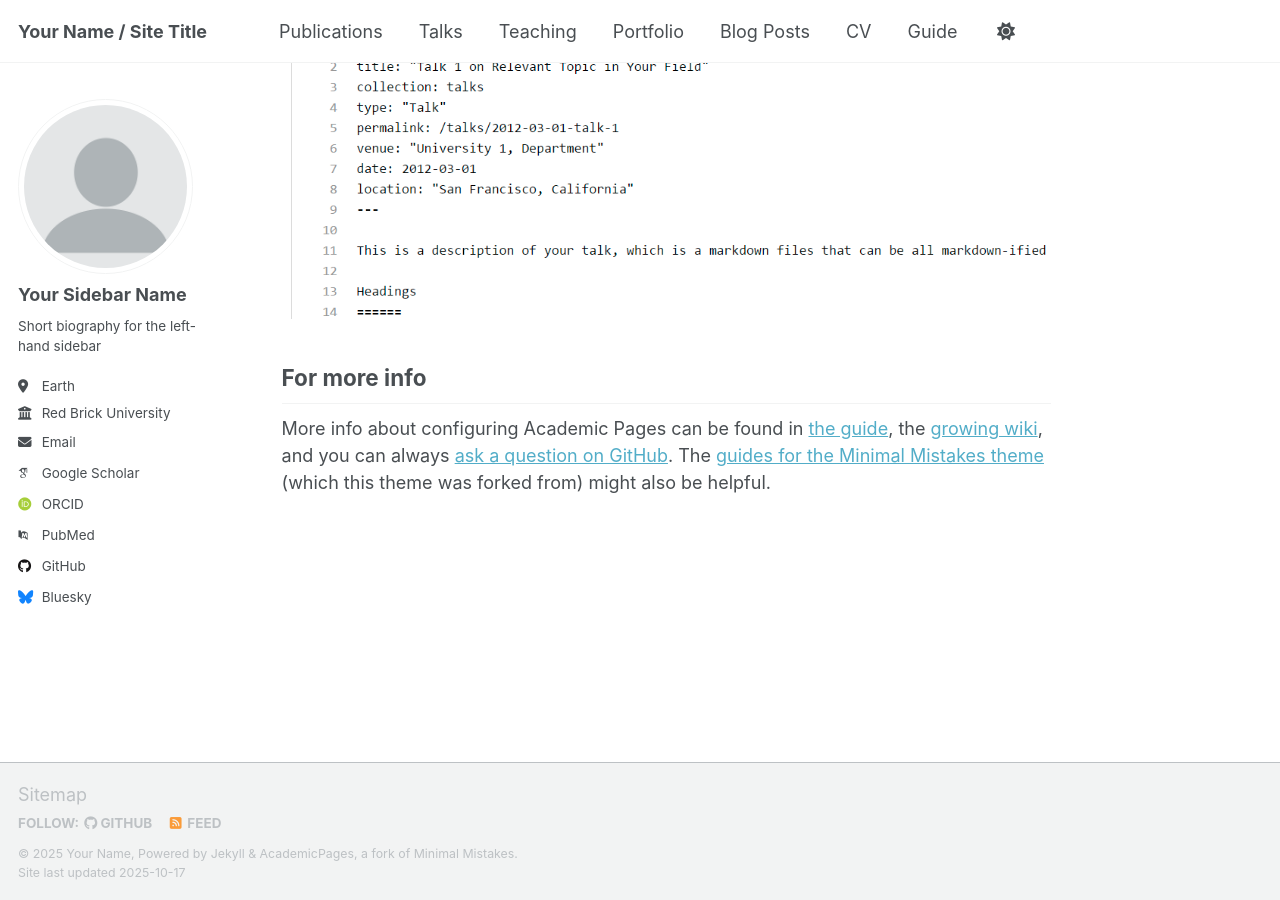
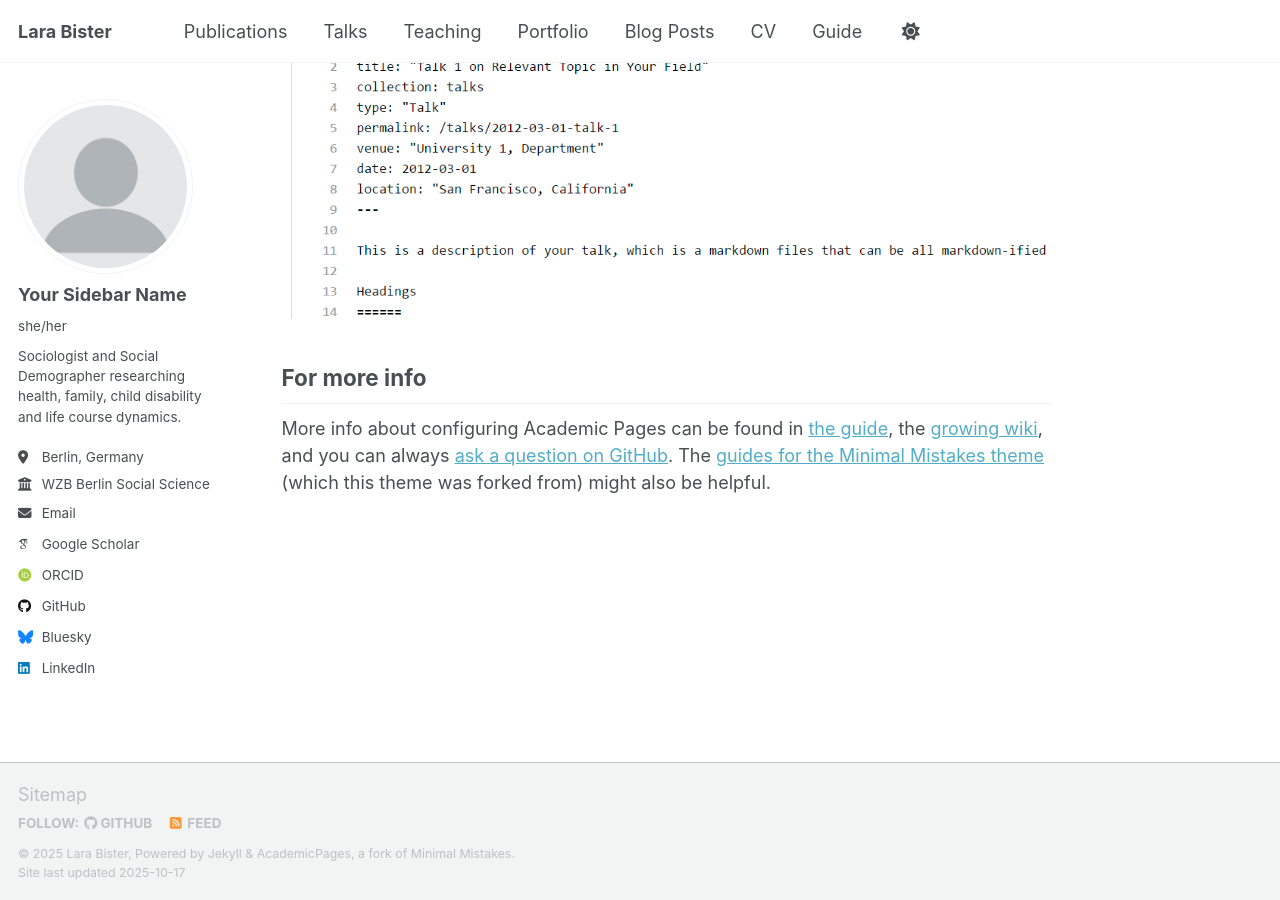
Before and after one commit to lara-bister/lara-bister.github.io, a Jekyll site: the page built from _pages/about.md, in a window 1280 px wide and 900 px high, scrolled down 2880 px. Built offline with Jekyll 4.4.1, drawn with Linux system fonts in a browser that asks for light colours; some web fonts are replaced; a script that is not in the unit is left out.

Commit message:
sfshjdfh

```diff
--- a/_config.yml
+++ b/_config.yml
@@ -9,14 +9,14 @@
 # Basic Site Settings
 locale                   : "en-US"
 site_theme               : "default" # Currently available options are "default", "air"
-title                    : "Your Name / Site Title"
+title                    : "Lara Bister"
 title_separator          : "-"
-name                     : &name "Your Name"
-description              : &description "Your Name's academic portfolio"   # Update this with a general description of your site, this is the default if not overridden by a page
-url                      : https://academicpages.github.io # The base hostname & protocol for your site e.g. "https://[your GitHub username].github.io",
+name                     : &name "Lara Bister"
+description              : &description "Lara Bister's academic portfolio"   # Update this with a general description of your site, this is the default if not overridden by a page
+url                      : https://lara-bister.github.io # The base hostname & protocol for your site e.g. "https://[your GitHub username].github.io",
                                                            # or if you already have some other page hosted on Github then use "https://[your GitHub username].github.io/[Your Repo Name]"
 baseurl                  : "" # the subpath of your site, e.g. "/blog"
-repository               : "academicpages/academicpages.github.io"
+repository               : "lara-bister/lara-bister.github.io"
 
 # Site Author - The following control what appear as part of the author content on the side bar.
 #               If a field is blank the icon and link will not appear, otherwise it will be shown.
@@ -25,22 +25,22 @@ author:
   # Biographic information
   avatar           : "profile.png"
   name             : "Your Sidebar Name"
-  pronouns         : # example: "she/her"
-  bio              : "Short biography for the left-hand sidebar"
-  location         : "Earth"
-  employer         : "Red Brick University"
+  pronouns         : "she/her" # example: "she/her"
+  bio              : "Sociologist and Social Demographer researching health, family, child disability and life course dynamics."
+  location         : "Berlin, Germany"
+  employer         : "WZB Berlin Social Science Center"
   uri              : # URL
-  email            : "none@example.org"
+  email            : "lara.bister@wzb.eu"
 
   # Academic websites
   academia         : # URL
   arxiv            : # URL - Update with the correct link to your profile
-  googlescholar    : "https://scholar.google.com/citations?user=PS_CX0AAAAAJ"
+  googlescholar    : "https://scholar.google.com/citations?user=rpQiM6wAAAAJ&hl=en"
   inspire-hep      : # URL
   impactstory      : # URL
-  orcid            : "http://orcid.org/yourorcidurl"
+  orcid            : "https://orcid.org/0000-0001-5915-757X"
   semantic         : # URL
-  pubmed           : "https://www.ncbi.nlm.nih.gov/pubmed/?term=john+snow"
+  pubmed           : # URL
   researchgate     : # URL
   scopus           : # URL
 
@@ -63,7 +63,7 @@ author:
   keybase          : # Username
   instagram        : # Username
   lastfm           : # Username
-  linkedin         : # Username
+  linkedin         : "linkedin.com/in/lara-bister-57a94a17a"
   mastodon         : # URL
   medium           : # URL
   pinterest        : # Username
```
Also changed, not shown: files/bibtex1.bib (deleted, +0 -10 lines), 14 other files.
